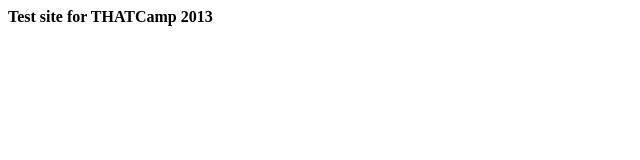
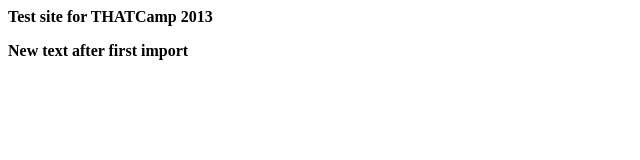
Before and after one commit to vns2/THATCamp2013_vns, a plain HTML site: page index.html in a window 1280 px wide. Shown: the whole page, without its empty margins (0-640 px from the left). Drawn offline with Linux system fonts and the light colour scheme.

Commit message:
A little bit stylish, second version

```diff
--- a/index.html
+++ b/index.html
@@ -1 +1,5 @@
 <b> Test site for THATCamp 2013 </b>
+
+<p>
+
+<b> New text after first import </b>
--- /dev/null
+++ b/style.css
@@ -0,0 +1 @@
+b {font-size:20pt}
```
